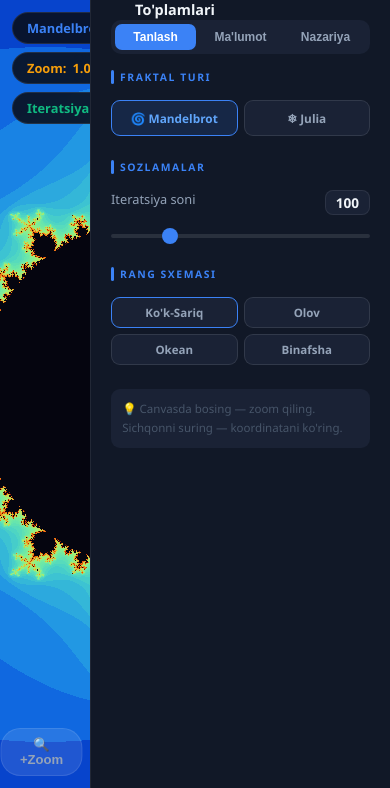
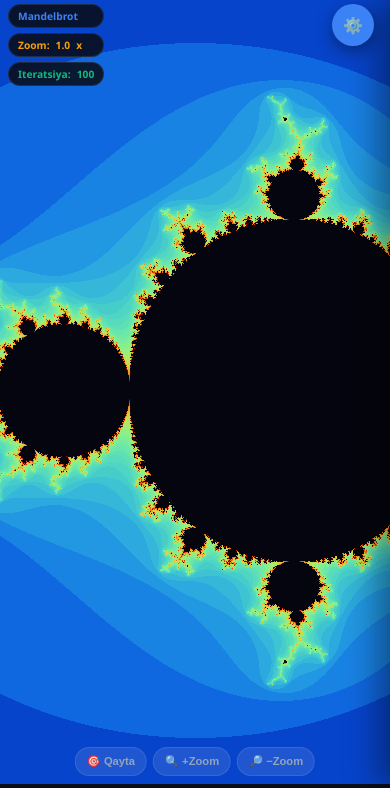
Before and after one commit to idrizmedia-netizen/index, a plain HTML site: page labs/lab-fraktallar.html in a window 390 px wide. Shown: the part 56-844 px from the top of the page. Drawn offline with Linux system fonts and the light colour scheme.

Commit message:
Update lab-fraktallar.html

```diff
--- a/labs/lab-fraktallar.html
+++ b/labs/lab-fraktallar.html
@@ -2,7 +2,7 @@
 <html lang="uz" data-theme="dark">
 <head>
 <meta charset="UTF-8"/>
-<meta name="viewport" content="width=1280, initial-scale=0.25, minimum-scale=0.1, maximum-scale=5.0, user-scalable=yes"/>
+<meta name="viewport" content="width=device-width, initial-scale=1, maximum-scale=5, user-scalable=yes"/>
 <title>Fraktallar — Ziyomap</title>
    <link rel="icon" type="image/png" href="icon-192x192.png">
 <script>(function(){var p=new URLSearchParams(location.search).get('theme');var s=p||localStorage.getItem('zy_theme')||'dark';document.documentElement.setAttribute('data-theme',s);if(p){localStorage.setItem('zy_theme',p);localStorage.setItem('theme',p);}})();</script>
@@ -64,6 +64,31 @@ input[type=range]::-webkit-slider-thumb{-webkit-appearance:none;width:16px;heigh
 .tabs{display:flex;gap:4px;margin-bottom:1rem;background:var(--bg3);border-radius:10px;padding:4px;}
 .tab-btn{flex:1;padding:6px;border-radius:7px;border:none;background:transparent;color:var(--text2);font-size:.75rem;font-weight:600;cursor:pointer;}
 .tab-btn.active{background:var(--accent);color:#fff;}
+
+/* ZY-RESPONSIVE-PATCH-V1 */
+.lab-wrap{display:block!important;position:relative;height:calc(100vh - 56px);grid-template-columns:none!important;grid-template-rows:none!important;}
+.canvas-area{width:100%!important;height:100%!important;}
+.canvas-area canvas{touch-action:none;}
+.control-panel{position:fixed!important;top:56px;right:0;bottom:0;width:340px;max-width:88vw;height:calc(100vh - 56px)!important;transform:translateX(100%);transition:transform .3s cubic-bezier(.4,0,.2,1);z-index:300;box-shadow:-12px 0 32px rgba(0,0,0,.4);border-left:1px solid rgba(255,255,255,.08);}
+.control-panel.open{transform:translateX(0);}
+.panel-backdrop{position:fixed;top:56px;left:0;right:0;bottom:0;background:rgba(0,0,0,0);pointer-events:none;transition:background .3s;z-index:250;}
+.panel-backdrop.show{background:rgba(0,0,0,.45);pointer-events:auto;}
+.panel-toggle-btn{position:fixed;top:68px;right:16px;z-index:310;width:46px;height:46px;border-radius:50%;border:none;background:var(--accent);color:#fff;font-size:1.2rem;display:flex;align-items:center;justify-content:center;cursor:pointer;box-shadow:0 6px 18px rgba(0,0,0,.4);transition:.2s;}
+.panel-toggle-btn:hover{filter:brightness(1.12);transform:scale(1.06);}
+.panel-toggle-btn.active{background:var(--red,#ef4444);}
+@media(max-width:600px){
+  .top-nav{padding:0 .7rem;height:52px;}
+  .top-nav>span{font-size:.72rem!important;}
+  .nav-logo{font-size:.9rem!important;}
+  .nav-back{padding:5px 10px;font-size:.72rem;}
+  .canvas-overlay{top:8px;left:8px;gap:5px;max-width:58vw;}
+  .hud-badge{padding:4px 9px;font-size:.64rem;}
+  .canvas-tools{bottom:8px;gap:6px;flex-wrap:wrap;justify-content:center;width:94%;}
+  .tool-btn{padding:7px 11px;font-size:.7rem;}
+  .control-panel{top:52px;height:calc(100vh - 52px)!important;width:90vw;}
+  .panel-backdrop{top:52px;}
+  .panel-toggle-btn{top:60px;width:42px;height:42px;font-size:1rem;}
+}
 </style>
 </head>
 <body>
@@ -76,6 +101,9 @@ input[type=range]::-webkit-slider-thumb{-webkit-appearance:none;width:16px;heigh
   </div>
 </nav>
 <div class="lab-wrap">
+<button class="panel-toggle-btn" id="panelToggleBtn" onclick="togglePanel()" title="Boshqaruv panelini ko'rsatish/yashirish" aria-label="Panel">⚙️</button>
+<div class="panel-backdrop" id="panelBackdrop" onclick="closePanel()"></div>
+
   <div class="canvas-area">
     <canvas id="frac-canvas"></canvas>
     <div class="canvas-overlay">
@@ -89,7 +117,7 @@ input[type=range]::-webkit-slider-thumb{-webkit-appearance:none;width:16px;heigh
       <button class="tool-btn reset" onclick="zoomAt(2)">🔎 −Zoom</button>
     </div>
   </div>
-  <div class="control-panel">
+  <div class="control-panel" id="controlPanel">
     <div class="tabs">
       <button class="tab-btn active" onclick="switchTab('mode',this)">Tanlash</button>
       <button class="tab-btn" onclick="switchTab('data',this)">Ma'lumot</button>
@@ -279,5 +307,38 @@ function toggleLabTheme(){var h=document.documentElement,c=h.getAttribute('data-
 window.addEventListener('resize',initCanvas);
 initCanvas();
 </script>
+
+<script>
+/* ZY-RESPONSIVE-PATCH-V1: panel toggle + touch support */
+function setPanel(open){
+  var p=document.getElementById('controlPanel'),b=document.getElementById('panelBackdrop'),btn=document.getElementById('panelToggleBtn');
+  if(!p||!btn)return;
+  if(open){p.classList.add('open');if(b)b.classList.add('show');btn.classList.add('active');btn.textContent='✕';}
+  else{p.classList.remove('open');if(b)b.classList.remove('show');btn.classList.remove('active');btn.textContent='⚙️';}
+  try{localStorage.setItem('zy_panel_state',open?'1':'0');}catch(e){}
+}
+function togglePanel(){var p=document.getElementById('controlPanel');setPanel(!(p&&p.classList.contains('open')));}
+function closePanel(){setPanel(false);}
+(function(){
+  var st=null;try{st=localStorage.getItem('zy_panel_state');}catch(e){}
+  var open= st===null ? (window.innerWidth>900) : (st==='1');
+  setPanel(open);
+})();
+(function(){
+  function fire(el,type,t){
+    var evt;
+    try{evt=new MouseEvent(type,{clientX:t.clientX,clientY:t.clientY,bubbles:true,cancelable:true});}
+    catch(e){evt=document.createEvent('MouseEvent');evt.initMouseEvent(type,true,true,window,0,0,0,t.clientX,t.clientY,false,false,false,false,0,null);}
+    el.dispatchEvent(evt);
+  }
+  function wire(el){
+    if(!el||el.__zyTouch)return;el.__zyTouch=true;
+    el.addEventListener('touchstart',function(e){if(e.touches.length===1){fire(el,'mousedown',e.touches[0]);}},{passive:true});
+    el.addEventListener('touchmove',function(e){if(e.touches.length===1){fire(el,'mousemove',e.touches[0]);e.preventDefault();}},{passive:false});
+    el.addEventListener('touchend',function(e){var t=e.changedTouches[0];if(t){fire(el,'mouseup',t);fire(el,'click',t);}},{passive:true});
+  }
+  document.querySelectorAll('.canvas-area canvas').forEach(wire);
+})();
+</script>
 </body>
 </html>
```
